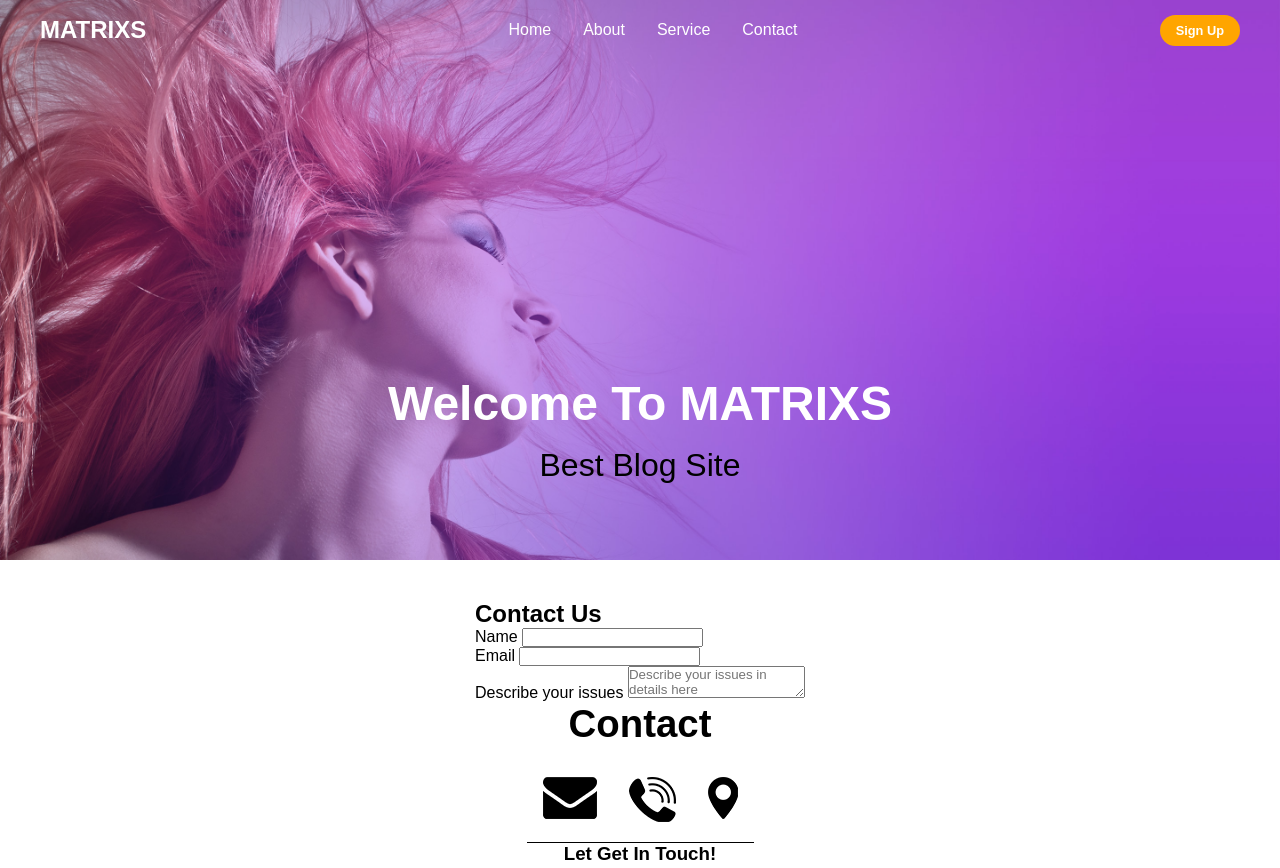
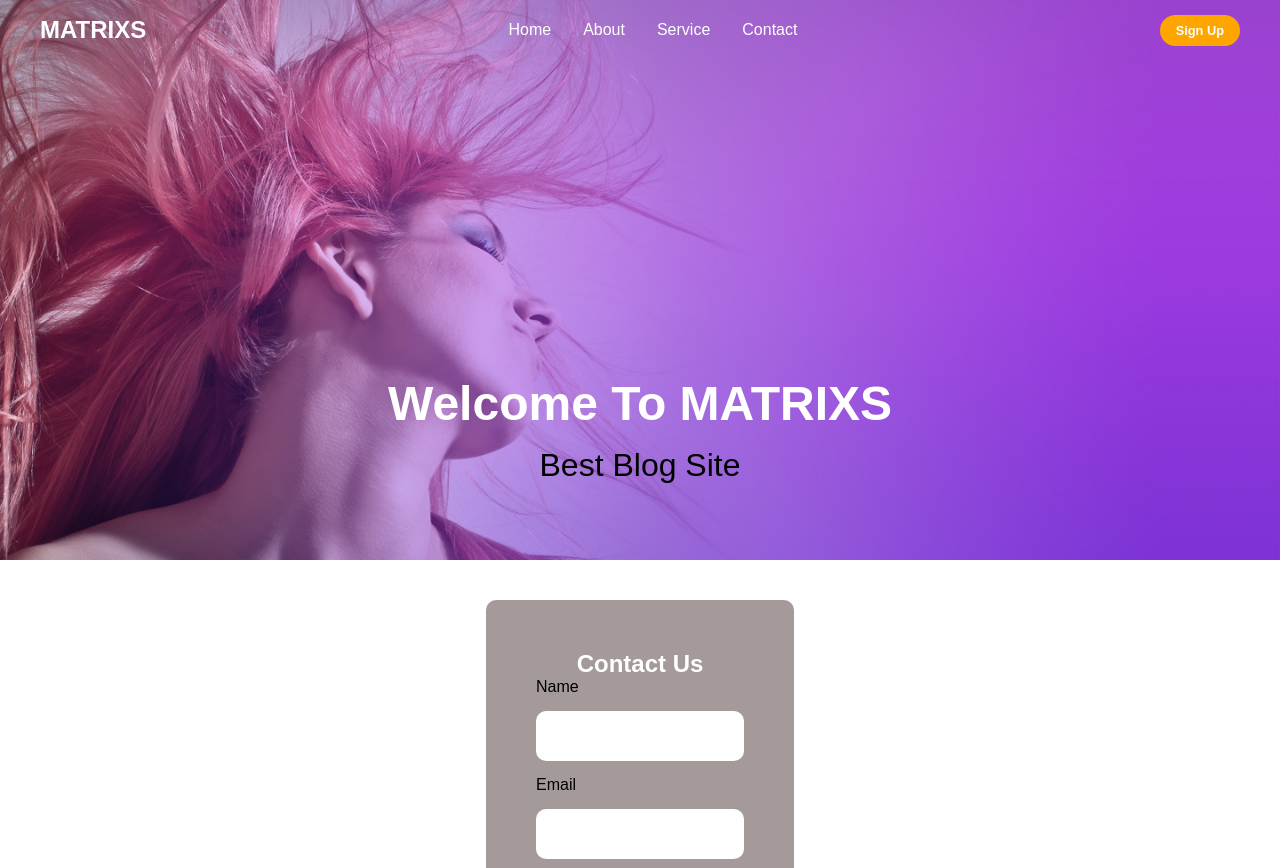
Before and after one commit to michaelmenesi/BLOG-PAGE, a plain HTML site: page contact.html in a window 1280 px wide. Shown: the top 868 px of the page. Drawn offline with Linux system fonts and the light colour scheme.

Commit message:
contact form

```diff
--- a/css/style.css
+++ b/css/style.css
@@ -336,6 +336,50 @@ ul{
     border-bottom: 1px solid black;
     margin-top: 15px;
 }
+/*form*/
+.form-container{
+    display: flex;
+    justify-content: center;
+    align-items: center;
+    background-color: rgb(165, 154, 154);
+    padding: 50px;
+    border-radius: 10px;
+    margin-bottom: 20px;
+}
+h2{
+    display: flex;
+    justify-content: center;
+    color: white;
+}
+.form-area .form-container .form-element label{
+    display: block;
+}
+.form-area .form-container .form-element input{
+    width: 100%;
+    margin: 15px 0;
+    height: 50px;
+    padding-left: 15px;
+    outline: none;
+    color: black;
+    border: 3px solid white ;
+    border-radius: 10px;
+
+}
+textarea,
+input{
+    width: 100%;
+    font-weight: 400;
+    padding: 8px 10px;
+    border-radius: 10px;
+    height: 10rem;
+
+}
+textarea:focus,
+input:focus{
+    outline: none;
+    border: blue;
+}
+
 
 /*RESPONSIVE*/
 @media screen and (max-width:768px){
```
